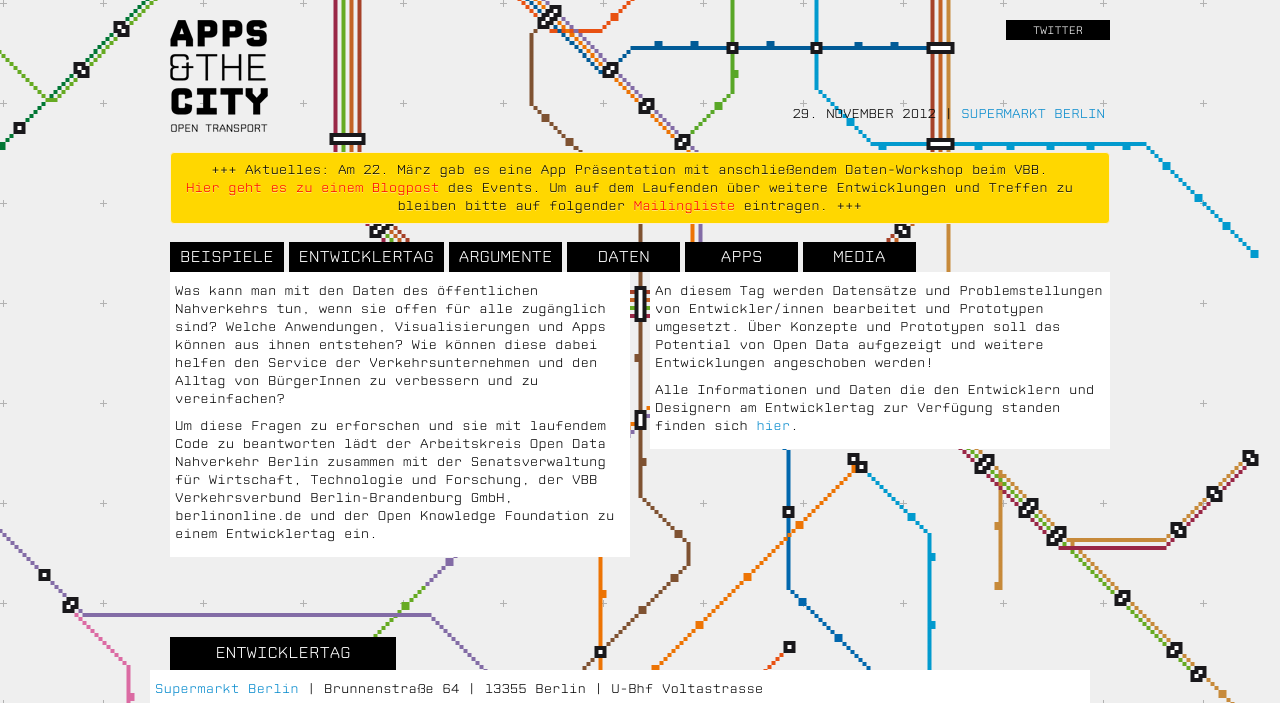
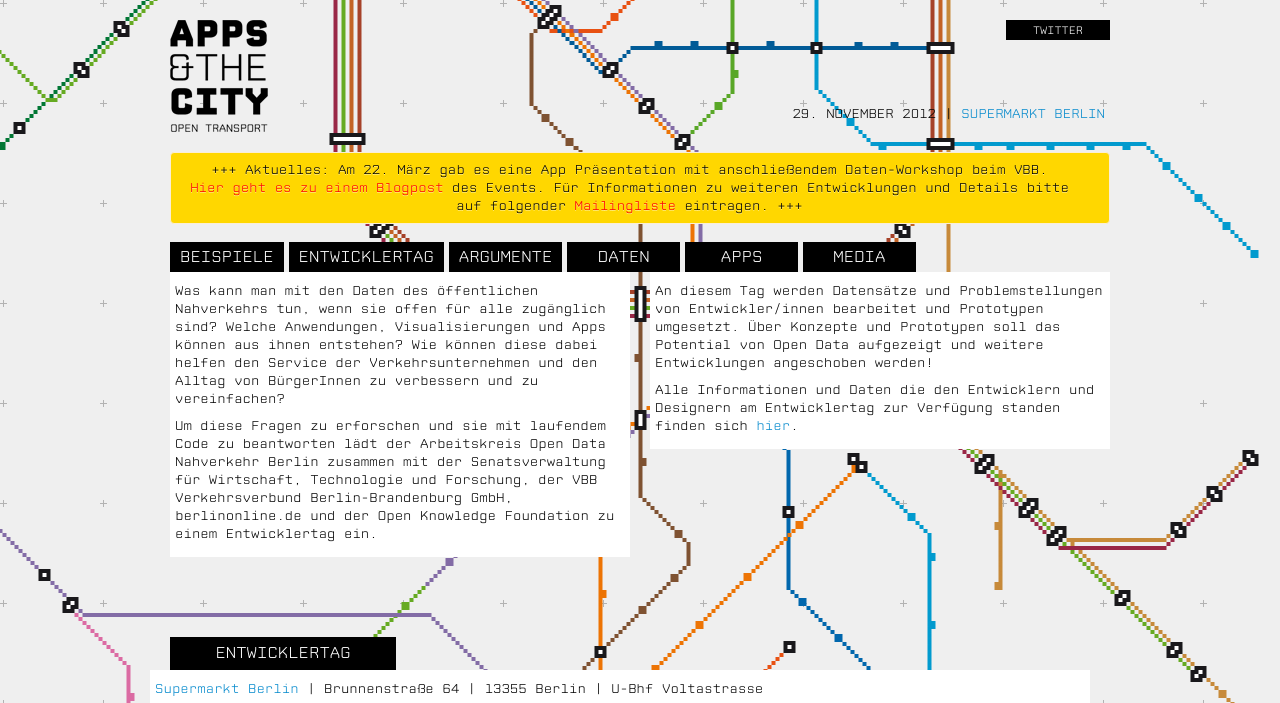
Before and after one commit to okfde/berlin.appsandthecity, a Jekyll site: the page built from index.html, in a window 1280 px wide and 900 px high, cut to the strip 0-703 px from the top of the window. Built offline with Jekyll 4.4.1, drawn with Linux system fonts in a browser that asks for light colours; nearby versions of some CDN libraries; Markdown is read by kramdown in place of the engine named in the settings.

Commit message:
alert text changes

```diff
--- a/_layouts/default.html
+++ b/_layouts/default.html
@@ -93,7 +93,7 @@ function initialize() {
     <div class="span12">
       <div class="alert" style="text-align:center; background-color: rgb(255, 215, 0); color: black;">
         +++ Aktuelles: Am 22. März gab es eine App Präsentation mit anschließendem Daten-Workshop beim VBB.<br>
-         <a style="color: red;" href="http://okfn.de/2013/04/apps-and-the-city-prasentation-daten-workshop/">Hier geht es zu einem Blogpost</a> des Events. Um auf dem Laufenden über weitere Entwicklungen und Treffen zu bleiben bitte auf folgender
+         <a style="color: red;" href="http://okfn.de/2013/04/apps-and-the-city-prasentation-daten-workshop/">Hier geht es zu einem Blogpost</a> des Events. Für Informationen zu weiteren Entwicklungen und Details bitte auf folgender
          <a style="color: red;" href="http://lists.okfn.org/mailman/listinfo/open-data-nahverkehr">Mailingliste</a> eintragen. +++
       </div>
     </div>
```
